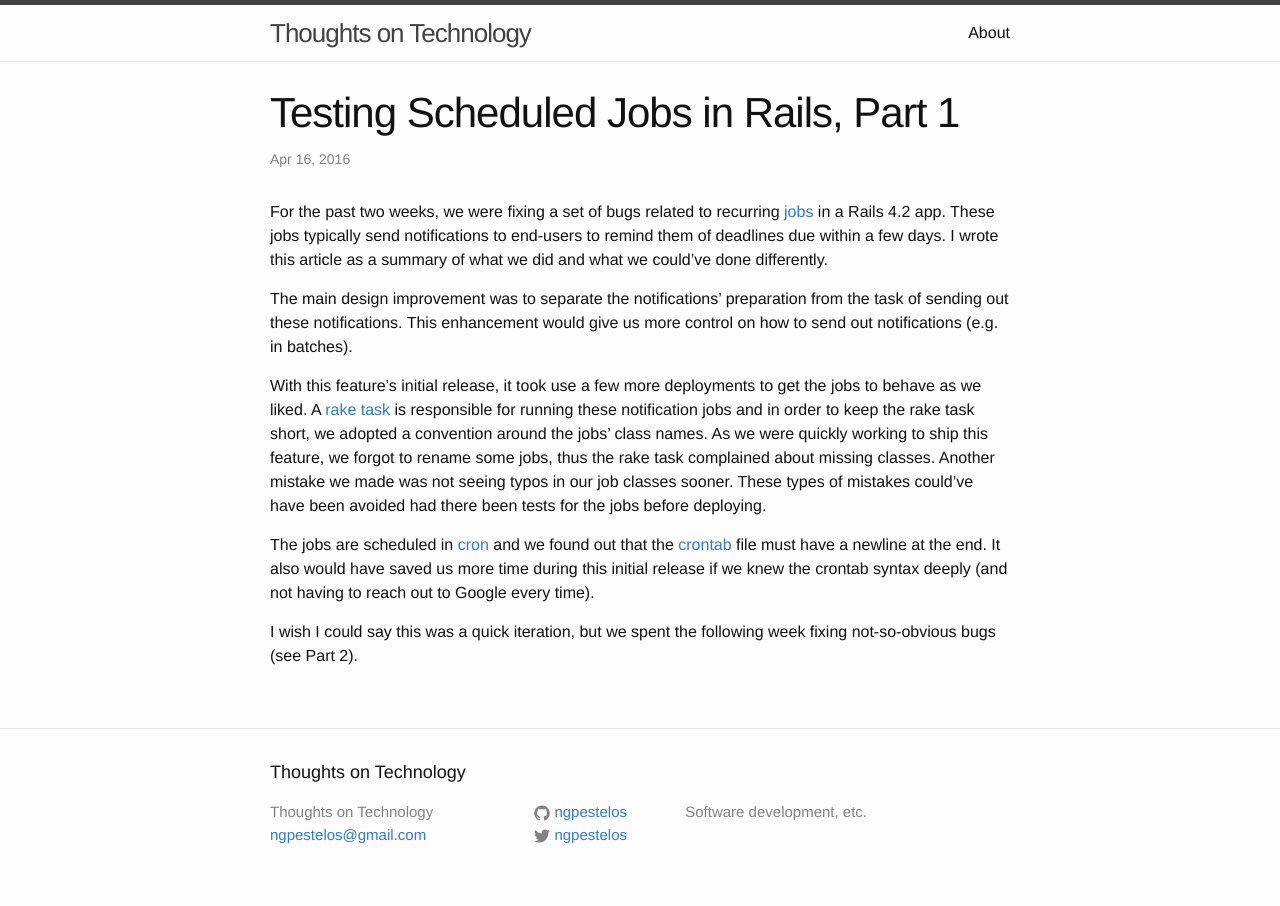
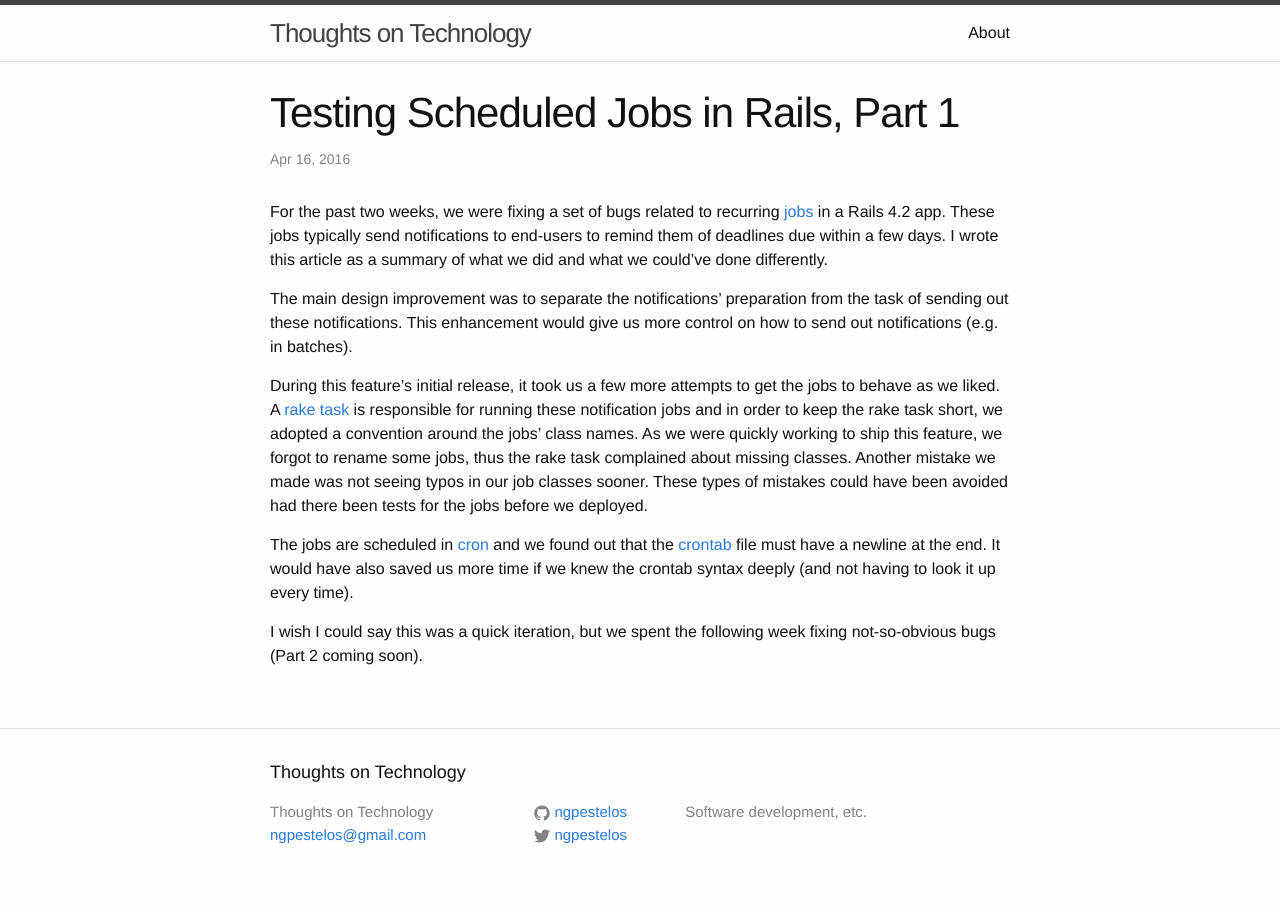
Before and after one commit to ngpestelos/ngpestelos.github.io, a Jekyll site: the page built from _posts/2016-04-16-testing-scheduled-jobs-in-rails-part-1.md, in a window 1280 px wide. Built offline with Jekyll 4.4.1, drawn with Linux system fonts in a browser that asks for light colours.

Commit message:
Minor edits

```diff
--- a/_posts/2016-04-16-testing-scheduled-jobs-in-rails-part-1.md
+++ b/_posts/2016-04-16-testing-scheduled-jobs-in-rails-part-1.md
@@ -7,8 +7,8 @@ For the past two weeks, we were fixing a set of bugs related to recurring [jobs]
 
 The main design improvement was to separate the notifications' preparation from the task of sending out these notifications. This enhancement would give us more control on how to send out notifications (e.g. in batches).
 
-With this feature's initial release, it took use a few more deployments to get the jobs to behave as we liked. A [rake task](http://jasonseifer.com/2010/04/06/rake-tutorial) is responsible for running these notification jobs and in order to keep the rake task short, we adopted a convention around the jobs' class names. As we were quickly working to ship this feature, we forgot to rename some jobs, thus the rake task complained about missing classes. Another mistake we made was not seeing typos in our job classes sooner. These types of mistakes could've have been avoided had there been tests for the jobs before deploying.
+During this feature's initial release, it took us a few more attempts to get the jobs to behave as we liked. A [rake task](http://jasonseifer.com/2010/04/06/rake-tutorial) is responsible for running these notification jobs and in order to keep the rake task short, we adopted a convention around the jobs' class names. As we were quickly working to ship this feature, we forgot to rename some jobs, thus the rake task complained about missing classes. Another mistake we made was not seeing typos in our job classes sooner. These types of mistakes could have been avoided had there been tests for the jobs before we deployed.
 
-The jobs are scheduled in [cron](https://en.wikipedia.org/wiki/Cron) and we found out that the [crontab](http://www.adminschoice.com/crontab-quick-reference) file must have a newline at the end. It also would have saved us more time during this initial release if we knew the crontab syntax deeply (and not having to reach out to Google every time).
+The jobs are scheduled in [cron](https://en.wikipedia.org/wiki/Cron) and we found out that the [crontab](http://www.adminschoice.com/crontab-quick-reference) file must have a newline at the end. It would have also saved us more time if we knew the crontab syntax deeply (and not having to look it up every time).
 
-I wish I could say this was a quick iteration, but we spent the following week fixing not-so-obvious bugs (see Part 2).
+I wish I could say this was a quick iteration, but we spent the following week fixing not-so-obvious bugs (Part 2 coming soon).
```
